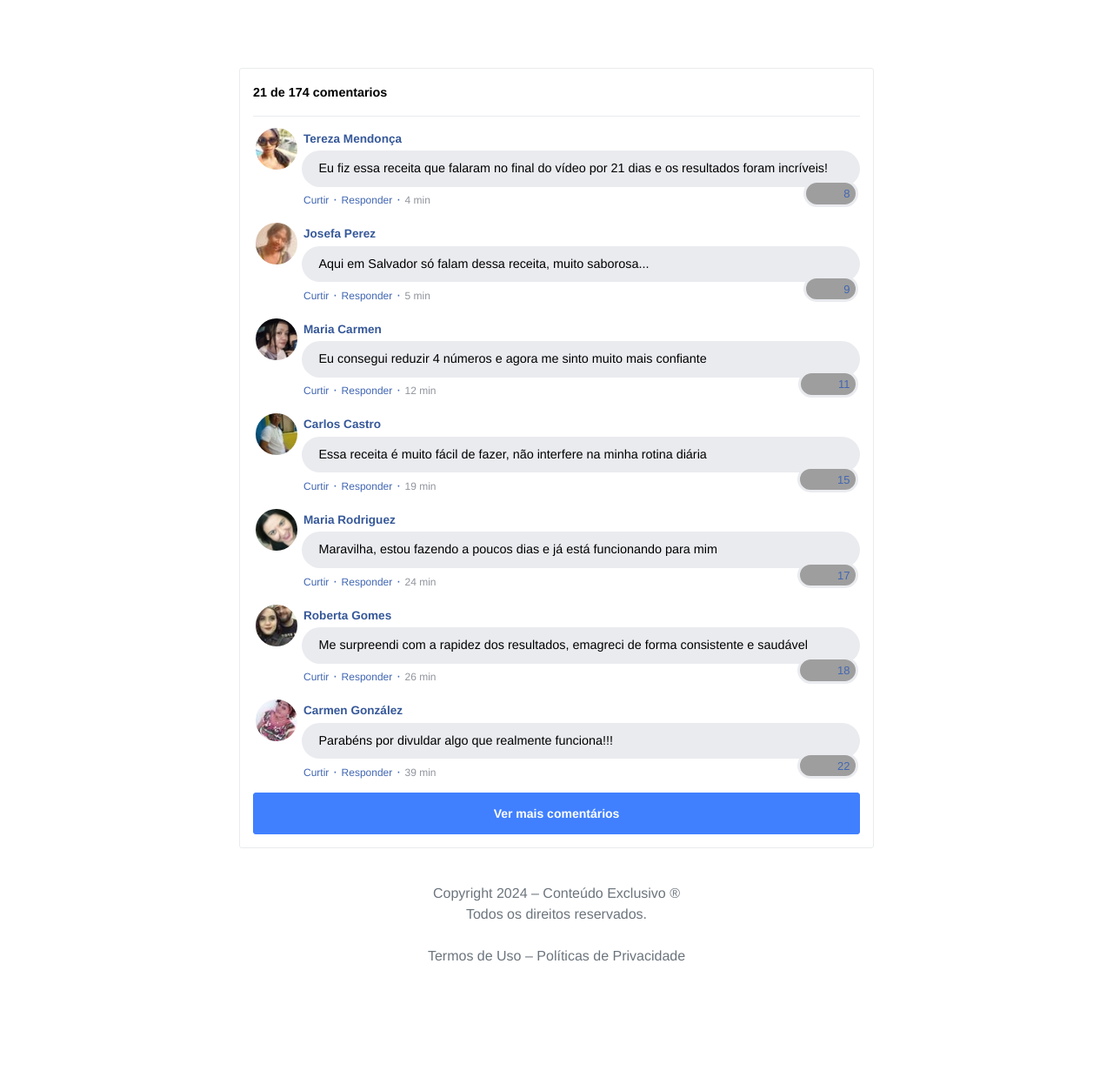
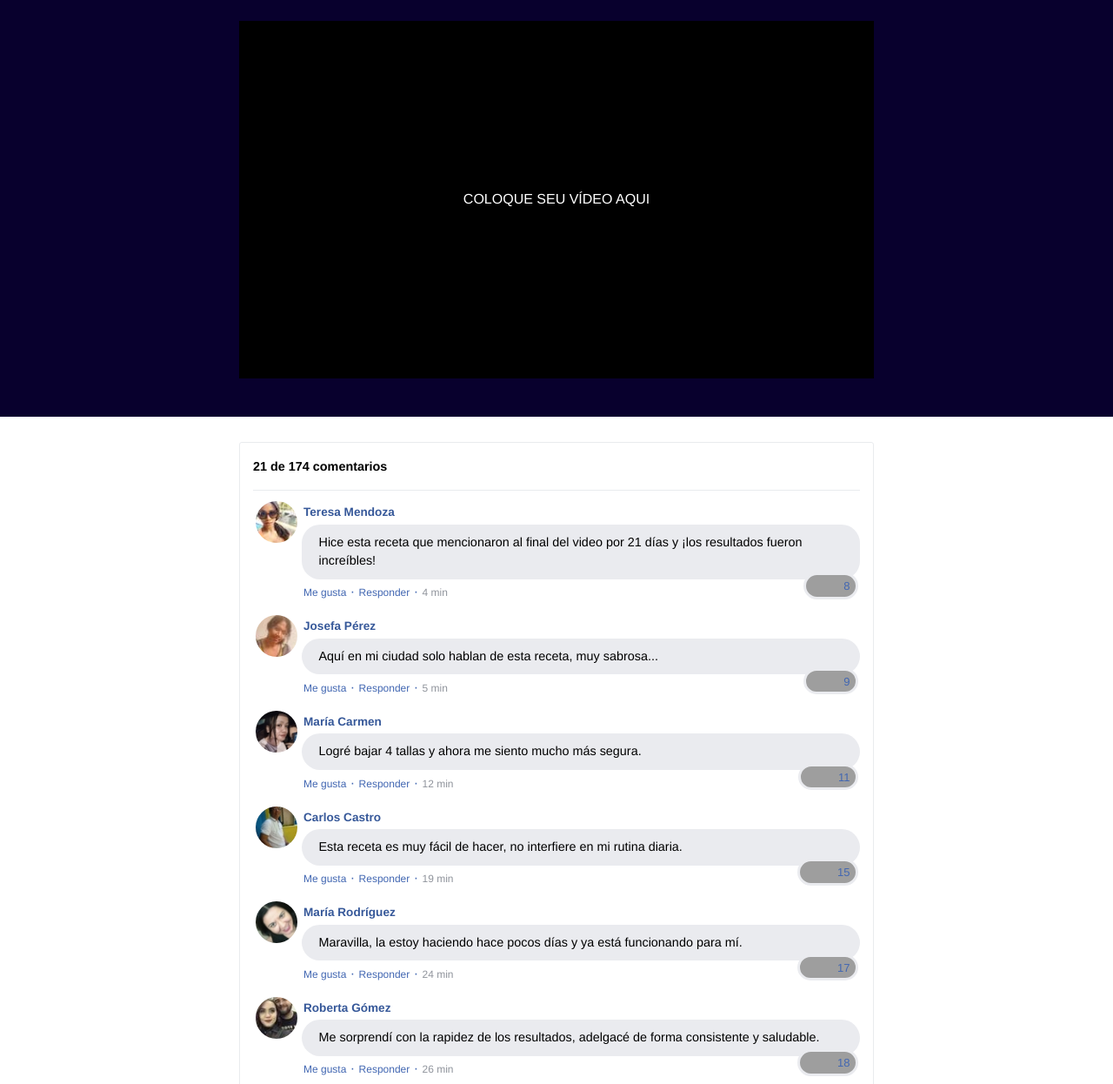
Before and after one commit to ailsonn8n/cuerporenovado.site, a plain HTML site: page salud/index.html in a window 1280 px wide. Shown: the top 1246 px of the page at 87% size. Before the commit the page ends 1151 px from the top, so only its background shows below. Drawn offline with nearby package versions, Linux system fonts and the light colour scheme; grey boxes are pictures that could not be loaded; a script that the page names is missing.

Commit message:
Update index.html

```diff
--- a/salud/index.html
+++ b/salud/index.html
@@ -1,31 +1,31 @@
 <!DOCTYPE html>
-<html lang="pt-BR" dir="ltr">
+<html lang="es" dir="ltr">
 
 <head>
-
     <meta property="og:type" content="website">
-    <meta property="og:url" content="https://domínio.com">
-    <meta property="og:title" content="Conteúdo Exclusivo">
-    <meta property="og:description" content="Conteúdo Exclusivo">
+    <meta property="og:url" content="https://cuerporenovado.site/salud">
+    <meta property="og:title" content="Mounjaro Natural">
+    <meta property="og:description" content="Descubre el secreto natural.">
     <meta property="og:image" content="https://img.imageboss.me/atm/cdn/format:auto/u/umsGbYu2QNOfeAn5fEqSwCDI4VE3/l/rBhIAv7621085.png">
     <meta charset="UTF-8">
     <meta http-equiv="X-UA-Compatible" content="IE=edge">
     <meta name="viewport" content="width=device-width, initial-scale=1.0">
-    <meta name="description" content="Conteúdo Exclusivo">
+    <meta name="description" content="Contenido Exclusivo">
+
     <link rel="stylesheet" href="https://stackpath.bootstrapcdn.com/bootstrap/4.1.3/css/bootstrap.min.css" integrity="sha384-MCw98/SFnGE8fJT3GXwEOngsV7Zt27NXFoaoApmYm81iuXoPkFOJwJ8ERdknLPMO" crossorigin="anonymous">
     <link rel="preconnect" href="https://fonts.googleapis.com">
     <link rel="preconnect" href="https://fonts.gstatic.com" crossorigin>
     <link href="https://fonts.googleapis.com/css2?family=Cabin:ital,wght@0,400;0,500;0,600;0,700;1,400;1,500;1,600;1,700&family=Dosis:wght@200;300;400;500;600;700;800&family=Oswald:wght@200;300;400;500;600;700&family=Signika:wght@300;400;500;600;700&display=swap" rel="stylesheet">
+
     <link rel="stylesheet" href="./assets/css/com.css">
 
-  <!-- Título da Página -->
-  <title>Conteúdo Exclusivo!</title>
+  <title>Mounjaro Natural</title>
 
   <style type="text/css">
     header {
       color: white;
-      background-image: rgb(8, 0, 45);
-      background-color: rgb(255, 255, 255);
+      /* CORRIGIDO: background-image removido pois era uma cor sólida */
+      background-color: rgb(8, 0, 45);
       background-position: center;
       background-size: cover;
       background-attachment: fixed;
@@ -41,16 +41,15 @@
       <div class="row justify-content-center">
         <div class="col-lg-8 text-center">
 
-          <!-- VSL -->
-
-
+          <div style="background: black; padding: 56.25% 0 0 0; position: relative; margin-bottom: 20px;">
+             <p style="position: absolute; top: 50%; left: 50%; transform: translate(-50%, -50%); color: white;">COLOQUE SEU VÍDEO AQUI</p>
+          </div>
           <link rel="prerender" href="https://pay.hotmart.com/123456789?checkoutMode=10"/>
 
-          <!-- Botão 1 -->
           <div id="cta1" class="mt-4 d-none">
               <a href="https://pay.hotmart.com/123456789?checkoutMode=10" class="btn btn-success btn-lg btn-block" style="text-decoration: none;">
               <br>
-              <span class="span-btn">COMPRAR AGORA!</span>
+              <span class="span-btn">¡COMPRAR AHORA!</span>
               <br>
               </a>
             </div>
@@ -75,6 +74,7 @@
             <div class="fb-comments-header">
               <span>21 de 174 comentarios</span>
             </div>
+
             <div class="fb-comments-wrapper" id="2">
               <table class="fb-comments-comment">
                 <tbody>
@@ -82,27 +82,27 @@
                     <td rowspan="3" class="fb-comments-comment-img"><img src="./assets/img/comentarios/m2.jpeg"></td>
                     <td>
                       <font class="fb-comments-comment-name">
-                        <name>Tereza Mendonça</name>
+                        <name>Teresa Mendoza</name>
                       </font>
                     </td>
                   </tr>
                   <tr>
-                    <td class="fb-comments-comment-text">Eu fiz essa receita que falaram no final do vídeo por 21 dias e os resultados foram incríveis!</td>
+                    <td class="fb-comments-comment-text">Hice esta receta que mencionaron al final del video por 21 días y ¡los resultados fueron increíbles!</td>
                   </tr>
                   <tr>
                     <td class="fb-comments-comment-actions">
-                      <like>Curtir</like>
+                      <like>Me gusta</like>
                       ·
                       <reply>Responder</reply>
                       ·
                       <likes>8</likes>
-
                       <date>4 min</date>
                     </td>
                   </tr>
                 </tbody>
               </table>
             </div>
+
             <div class="fb-comments-wrapper" id="3">
               <table class="fb-comments-comment">
                 <tbody>
@@ -110,27 +110,27 @@
                     <td rowspan="3" class="fb-comments-comment-img"><img src="./assets/img/comentarios/m3.jpeg"></td>
                     <td>
                       <font class="fb-comments-comment-name">
-                        <name>Josefa Perez</name>
+                        <name>Josefa Pérez</name>
                       </font>
                     </td>
                   </tr>
                   <tr>
-                    <td class="fb-comments-comment-text">Aqui em <span id="address" style="color:#000000;">Salvador</span> só falam dessa receita, muito saborosa...</td>
+                    <td class="fb-comments-comment-text">Aquí en <span id="address" style="color:#000000;">mi ciudad</span> solo hablan de esta receta, muy sabrosa...</td>
                   </tr>
                   <tr>
                     <td class="fb-comments-comment-actions">
-                      <like>Curtir</like>
+                      <like>Me gusta</like>
                       ·
                       <reply>Responder</reply>
                       ·
                       <likes>9</likes>
-
                       <date>5 min</date>
                     </td>
                   </tr>
                 </tbody>
               </table>
             </div>
+
             <div class="fb-comments-wrapper" id="4">
               <table class="fb-comments-comment">
                 <tbody>
@@ -138,27 +138,27 @@
                     <td rowspan="3" class="fb-comments-comment-img"><img src="./assets/img/comentarios/m4.jpeg"></td>
                     <td>
                       <font class="fb-comments-comment-name">
-                        <name>Maria Carmen</name>
+                        <name>María Carmen</name>
                       </font>
                     </td>
                   </tr>
                   <tr>
-                    <td class="fb-comments-comment-text">Eu consegui reduzir 4 números e agora me sinto muito mais confiante</td>
+                    <td class="fb-comments-comment-text">Logré bajar 4 tallas y ahora me siento mucho más segura.</td>
                   </tr>
                   <tr>
                     <td class="fb-comments-comment-actions">
-                      <like>Curtir</like>
+                      <like>Me gusta</like>
                       ·
                       <reply>Responder</reply>
                       ·
                       <likes>11</likes>
-
                       <date>12 min</date>
                     </td>
                   </tr>
                 </tbody>
               </table>
             </div>
+
             <div class="fb-comments-wrapper" id="5">
               <table class="fb-comments-comment">
                 <tbody>
@@ -171,22 +171,22 @@
                     </td>
                   </tr>
                   <tr>
-                    <td class="fb-comments-comment-text">Essa receita é muito fácil de fazer, não interfere na minha rotina diária</td>
+                    <td class="fb-comments-comment-text">Esta receta es muy fácil de hacer, no interfiere en mi rutina diaria.</td>
                   </tr>
                   <tr>
                     <td class="fb-comments-comment-actions">
-                      <like>Curtir</like>
+                      <like>Me gusta</like>
                       ·
                       <reply>Responder</reply>
                       ·
                       <likes>15</likes>
-
                       <date>19 min</date>
                     </td>
                   </tr>
                 </tbody>
               </table>
             </div>
+
             <div class="fb-comments-wrapper" id="6">
               <table class="fb-comments-comment">
                 <tbody>
@@ -194,27 +194,27 @@
                     <td rowspan="3" class="fb-comments-comment-img"><img src="./assets/img/comentarios/m6.jpeg"></td>
                     <td>
                       <font class="fb-comments-comment-name">
-                        <name>Maria Rodriguez</name>
+                        <name>María Rodríguez</name>
                       </font>
                     </td>
                   </tr>
                   <tr>
-                    <td class="fb-comments-comment-text">Maravilha, estou fazendo a poucos dias e já está funcionando para mim</td>
+                    <td class="fb-comments-comment-text">Maravilla, la estoy haciendo hace pocos días y ya está funcionando para mí.</td>
                   </tr>
                   <tr>
                     <td class="fb-comments-comment-actions">
-                      <like>Curtir</like>
+                      <like>Me gusta</like>
                       ·
                       <reply>Responder</reply>
                       ·
                       <likes>17</likes>
-
                       <date>24 min</date>
                     </td>
                   </tr>
                 </tbody>
               </table>
             </div>
+
             <div class="fb-comments-wrapper" id="7">
               <table class="fb-comments-comment">
                 <tbody>
@@ -222,27 +222,27 @@
                     <td rowspan="3" class="fb-comments-comment-img"><img src="./assets/img/comentarios/m7.jpeg"></td>
                     <td>
                       <font class="fb-comments-comment-name">
-                        <name>Roberta Gomes</name>
+                        <name>Roberta Gómez</name>
                       </font>
                     </td>
                   </tr>
                   <tr>
-                    <td class="fb-comments-comment-text">Me surpreendi com a rapidez dos resultados, emagreci de forma consistente e saudável</td>
+                    <td class="fb-comments-comment-text">Me sorprendí con la rapidez de los resultados, adelgacé de forma consistente y saludable.</td>
                   </tr>
                   <tr>
                     <td class="fb-comments-comment-actions">
-                      <like>Curtir</like>
+                      <like>Me gusta</like>
                       ·
                       <reply>Responder</reply>
                       ·
                       <likes>18</likes>
-
                       <date>26 min</date>
                     </td>
                   </tr>
                 </tbody>
               </table>
             </div>
+
             <div class="fb-comments-wrapper" id="9">
               <table class="fb-comments-comment">
                 <tbody>
@@ -256,24 +256,24 @@
                     </td>
                   </tr>
                   <tr>
-                    <td class="fb-comments-comment-text">Parabéns por divuldar algo que realmente funciona!!!</td>
+                    <td class="fb-comments-comment-text">¡¡¡Felicitaciones por divulgar algo que realmente funciona!!!</td>
                   </tr>
                   <tr>
                     <td class="fb-comments-comment-actions">
-                      <like>Curtir</like>
+                      <like>Me gusta</like>
                       ·
                       <reply>Responder</reply>
                       ·
                       <likes>22</likes>
-
                       <date>39 min</date>
                     </td>
                   </tr>
                 </tbody>
               </table>
             </div>
-            <button class="fb-comments-loadmore" onclick="javascript:loadMore();">Ver mais
-              comentários</button>
+
+            <button class="fb-comments-loadmore" onclick="javascript:loadMore();">Ver más comentarios</button>
+
             <div style="display:none" id="more">
               <div class="fb-comments-wrapper">
                 <table class="fb-comments-comment" id="10">
@@ -283,21 +283,20 @@
                       </td>
                       <td>
                         <font class="fb-comments-comment-name">
-                          <name>Lucía Fernandez</name>
+                          <name>Lucía Fernández</name>
                         </font>
                       </td>
                     </tr>
                     <tr>
-                      <td class="fb-comments-comment-text">Esse segredinho mudou minha relação com a comida, agora sinto que tenho mais controle sobre minhas escolhas</td>
+                      <td class="fb-comments-comment-text">Este secretito cambió mi relación con la comida, ahora siento que tengo más control sobre mis elecciones.</td>
                     </tr>
                     <tr>
                       <td class="fb-comments-comment-actions">
-                        <like>Curtir</like>
+                        <like>Me gusta</like>
                         ·
                         <reply>Responder</reply>
                         ·
                         <likes>41</likes>
-
                         <date>1 h</date>
                       </td>
                     </tr>
@@ -312,21 +311,20 @@
                       </td>
                       <td>
                         <font class="fb-comments-comment-name">
-                          <name>Maria Isabel Alvarez</name>
+                          <name>María Isabel Alvarez</name>
                         </font>
                       </td>
                     </tr>
                     <tr>
-                      <td class="fb-comments-comment-text">A sensação de bem-estar que esse segredo proporciona é indescritível, sinto que meu corpo está mais saudável</td>
+                      <td class="fb-comments-comment-text">La sensación de bienestar que este secreto proporciona es indescriptible, siento que mi cuerpo está más saludable.</td>
                     </tr>
                     <tr>
                       <td class="fb-comments-comment-actions">
-                        <like>Curtir</like>
+                        <like>Me gusta</like>
                         ·
                         <reply>Responder</reply>
                         ·
                         <likes>40</likes>
-
                         <date>1 h</date>
                       </td>
                     </tr>
@@ -341,21 +339,20 @@
                       </td>
                       <td>
                         <font class="fb-comments-comment-name">
-                          <name>Maria Sanchez</name>
+                          <name>María Sánchez</name>
                         </font>
                       </td>
                     </tr>
                     <tr>
-                      <td class="fb-comments-comment-text">Esse produto é a solução perfeita para quem busca emagrecer sem sacrifícios ou sofrimentos</td>
+                      <td class="fb-comments-comment-text">Este producto es la solución perfecta para quien busca adelgazar sin sacrificios ni sufrimientos.</td>
                     </tr>
                     <tr>
                       <td class="fb-comments-comment-actions">
-                        <like>Curtir</like>
+                        <like>Me gusta</like>
                         ·
                         <reply>Responder</reply>
                         ·
                         <likes>47</likes>
-
                         <date>1 h</date>
                       </td>
                     </tr>
@@ -369,21 +366,20 @@
                       <td rowspan="3" class="fb-comments-comment-img"><img src="./assets/img/comentarios/m17.jpeg"></td>
                       <td>
                         <font class="fb-comments-comment-name">
-                          <name>Marta Gomez</name>
+                          <name>Marta Gómez</name>
                         </font>
                       </td>
                     </tr>
                     <tr>
-                      <td class="fb-comments-comment-text">Olá! Eu sou a Elizabeth, tenho 42 anos e quero compartilhar minha história com você. Há algum tempo, minha saúde estava em risco... minha pressão estava elevada, meus exames estavam péssimos e eu estava quase desenvolvendo diabetes. Foi então que descobri esse método incrível e decidi dar uma chance. Em apenas um mês e meio, consegui perder 6 quilos e minha pressão voltou ao normal. Além disso, minha autoestima tem melhorado a cada dia. Estou muito grata por ter encontrado essa solução e queria compartilhar minha experiência com vocês</td>
+                      <td class="fb-comments-comment-text">¡Hola! Soy Marta, tengo 42 años y quiero compartir mi historia con ustedes. Hace algún tiempo, mi salud estaba en riesgo... mi presión estaba elevada, mis exámenes eran pésimos y estaba casi desarrollando diabetes. Fue entonces que descubrí este método increíble y decidí darle una oportunidad. En solo un mes y medio, logré perder 6 kilos y mi presión volvió a la normalidad. Además, mi autoestima ha mejorado cada día. Estoy muy agradecida por haber encontrado esta solución.</td>
                     </tr>
                     <tr>
                       <td class="fb-comments-comment-actions">
-                        <like>Curtir</like>
+                        <like>Me gusta</like>
                         ·
                         <reply>Responder</reply>
                         ·
                         <likes>50</likes>
-
                         <date>1 h</date>
                       </td>
                     </tr>
@@ -398,21 +394,20 @@
                       </td>
                       <td>
                         <font class="fb-comments-comment-name">
-                          <name>Maria Angeles</name>
+                          <name>María Ángeles</name>
                         </font>
                       </td>
                     </tr>
                     <tr>
-                      <td class="fb-comments-comment-text">Eu já estou começando a notar minhas roupas ficando mais largas também. Obrigado por compartilhar sua experiência comigo!</td>
+                      <td class="fb-comments-comment-text">Yo ya estoy empezando a notar que mi ropa me queda más holgada también. ¡Gracias por compartir tu experiencia conmigo!</td>
                     </tr>
                     <tr>
                       <td class="fb-comments-comment-actions">
-                        <like>Curtir</like>
+                        <like>Me gusta</like>
                         ·
                         <reply>Responder</reply>
                         ·
                         <likes>66</likes>
-
                         <date>1 h</date>
                       </td>
                     </tr>
@@ -422,11 +417,10 @@
             </div>
           </div>
 
-<!-- Botão 2 -->
             <div id="cta2" class="mt-4 d-none">
               <a href="https://pay.hotmart.com/123456789?checkoutMode=10" class="btn btn-success btn-lg btn-block" style="text-decoration: none;">
               <br>
-              <span class="span-btn">COMPRAR AGORA!</span>
+              <span class="span-btn">¡COMPRAR AHORA!</span>
               <br>
               </a>
             </div>
@@ -437,11 +431,11 @@
 
   <footer class="bg-white py-3 text-center">
 
-    <span style="color:#6C757D">Copyright 2024 – Conteúdo Exclusivo ®
-        <br>Todos os direitos reservados.</span><br><br>
+    <span style="color:#6C757D">Copyright 2024 – Bienestar y Salud ®
+        <br>Todos los derechos reservados.</span><br><br>
 
-      <div class="text-secondary"><a href="termos.html" class="text-secondary">Termos de Uso</a> – <a href="privacidade.html"
-          class="text-secondary">Políticas de Privacidade</a></div><br>
+      <div class="text-secondary"><a href="termos.html" class="text-secondary">Términos de Uso</a> – <a href="privacidade.html"
+          class="text-secondary">Políticas de Privacidad</a></div><br>
 
     <script>
         let prefix = ["https://payment.hotmart.com", "https://pay.hotmart.com", "https://go.hotmart.com"];
@@ -467,7 +461,10 @@ function getParams() {
     </script>
 
     <script type="text/javascript">
-      var back_redirect_back_link = "/br" + location.search;
+      // AQUI ESTÁ A CORREÇÃO: Apontando para /salud/br/
+      // Se a pasta 'br' estiver dentro de 'salud'. Se não tiver 'br', apague o /br.
+      var back_redirect_back_link = "/salud/br" + location.search;
+
       history.pushState({}, "", location.href);
       history.pushState({}, "", location.href);
 
@@ -487,7 +484,13 @@ function getParams() {
   </footer>
 
     <script type="text/javascript">
-      setTimeout(() => {document.getElementById("cta1").classList.remove("d-none"); document.getElementById("cta2").classList.remove("d-none")}, 16000000); // temporização da Call to Action (em milissegundos)
+      // CORREÇÃO: Ajustado para 720.000ms (12 minutos) em vez de 4 horas.
+      // Se quiser mudar:
+      // 5 minutos = 300000 | 10 minutos = 600000 | 20 minutos = 1200000
+      setTimeout(() => {
+          document.getElementById("cta1").classList.remove("d-none");
+          document.getElementById("cta2").classList.remove("d-none")
+      }, 720000);
     </script>
 
   <script src="https://code.jquery.com/jquery-3.3.1.slim.min.js"
```
Lines whose indentation alone changed are shown as unchanged.
